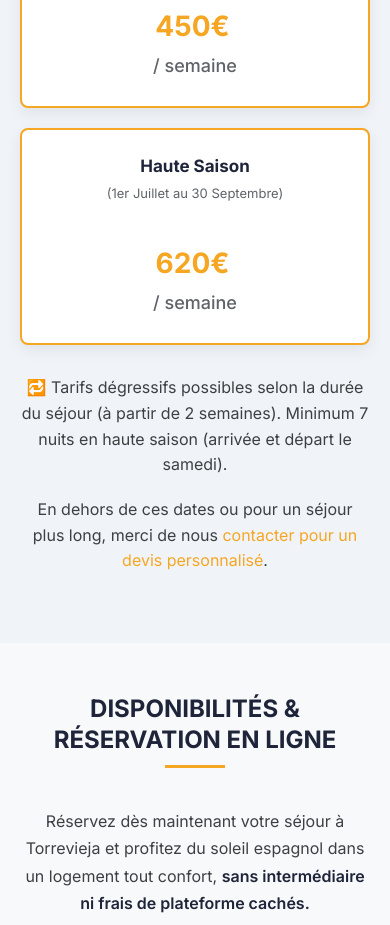
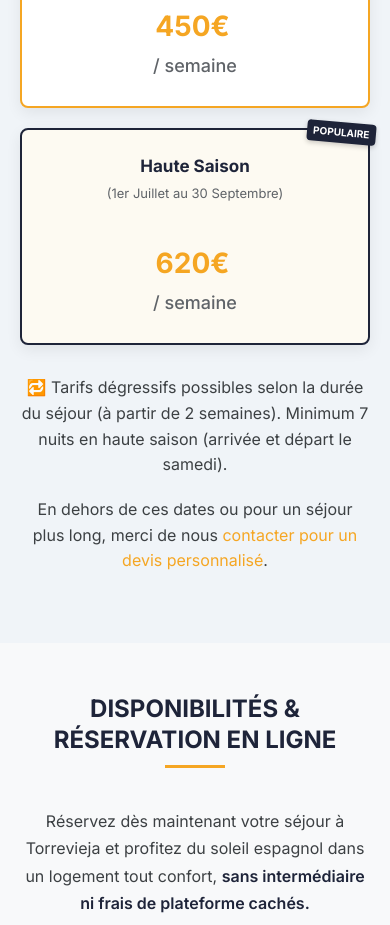
Before and after one commit to CasaDelSol-Torrevieja/casadelsol-site, a plain HTML site: page index.html in a window 390 px wide. Shown: the part 5698-6623 px from the top of the page. Drawn offline with Linux system fonts and the light colour scheme.

Commit message:
style.css

```diff
--- a/css/style.css
+++ b/css/style.css
@@ -497,7 +497,70 @@ section:nth-child(even):not(.tarifs-section):not(.contact-form-section) { /* Alt
     transform: scale(1.03);
     box-shadow: 0 8px 20px rgba(0,0,0,0.1);
 }
+/* Mise en avant de l'item avec la classe .tarif-item-highlight */
+.tarif-item-highlight {
+    border-color: #1E2439; /* Bordure plus foncée */
+    background-color: #fdfaf2; /* Fond très légèrement teinté */
+    transform: scale(1.05); /* Le faire ressortir un peu plus sur desktop */
+    box-shadow: 0 8px 20px rgba(0,0,0,0.1); /* Ombre plus prononcée */
+    position: relative; /* Pour ajouter un badge si voulu */
+    z-index: 1; /* Pour s'assurer qu'il est par-dessus les autres au survol/highlight */
+}
 
+/* Ajuster l'effet de survol pour qu'il ne cause pas de double scale si l'item est déjà highlighté */
+.tarif-item-highlight:hover {
+    transform: scale(1.06); /* Léger zoom supplémentaire au survol */
+    box-shadow: 0 10px 25px rgba(0,0,0,0.15);
+}
+
+/* Style spécifique pour le prix de l'item highlighté */
+.tarif-item-highlight .price-amount {
+    color: #1E2439; /* Rendre le prix plus foncé pour l'item mis en avant */
+}
+
+/* OPTIONNEL : Ajouter un petit badge "Populaire" ou "Haute Saison" */
+.tarif-item-highlight::before {
+    content: 'POPULAIRE'; /* Texte du badge */
+    position: absolute;
+    top: -10px; /* Position verticale */
+    right: -10px; /* Position horizontale */
+    background-color: #1E2439; /* Couleur de fond du badge */
+    color: #ffffff; /* Couleur du texte du badge */
+    font-size: 11px;
+    font-weight: 700;
+    padding: 3px 8px;
+    border-radius: 4px;
+    transform: rotate(5deg); /* Légère rotation */
+    z-index: 2; /* Assure qu'il est au-dessus de tout */
+    box-shadow: 0 2px 5px rgba(0,0,0,0.2);
+}
+/* Ajuster le badge pour la Haute Saison si vous voulez un texte spécifique */
+.tarif-item-highlight h3:contains("Haute Saison") + .period + .price-line + .price-line::before { /* Sélecteur complexe et moins robuste */
+    /* Mieux vaut gérer le badge textuellement dans le HTML ou avec une autre classe */
+}
+/* Une approche plus simple pour le badge "Haute Saison" serait d'ajouter une classe spécifique */
+/* HTML: <div class="tarif-item tarif-item-highlight tarif-haute-saison"> */
+/* CSS: .tarif-haute-saison::before { content: 'HAUTE SAISON'; } */
+
+
+/* Ajustement mobile pour l'item highlighté (pour annuler ou réduire le scale si nécessaire) */
+@media (max-width: 767px) { /* Mobiles */
+    /* ... autres styles mobiles ... */
+    .tarif-item-highlight {
+        transform: scale(1); /* Annuler le scale sur mobile */
+        box-shadow: 0 5px 15px rgba(0,0,0,0.07); /* Revenir à l'ombre standard */
+    }
+    .tarif-item-highlight:hover { /* Assurer qu'il n'y a pas de zoom bizarre au survol sur mobile */
+         transform: scale(1);
+         box-shadow: 0 5px 15px rgba(0,0,0,0.07);
+    }
+    .tarif-item-highlight::before { /* Ajuster le badge sur mobile */
+        font-size: 10px;
+        padding: 2px 6px;
+        top: -8px;
+        right: -8px;
+    }
+}
 
 .tarif-item h3 {
   font-size: 17px;
```
